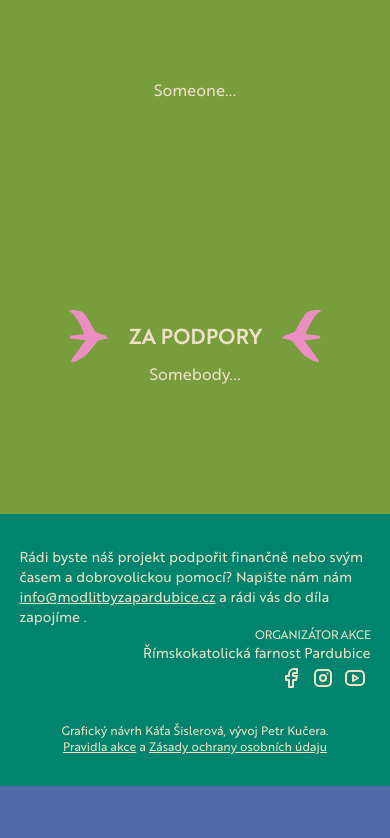
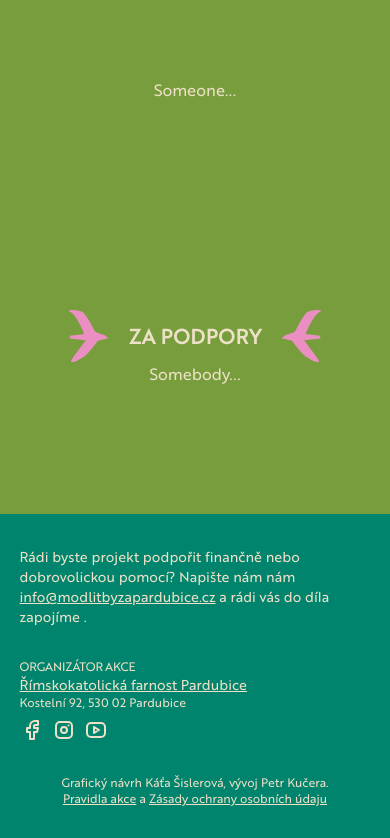
Before and after one commit to petrkucerak/modlitbyzaulice, a Next.js app: page / in a window 390 px wide. Shown: the part 4712-5550 px from the top of the page. Before the commit the page ends 5498 px from the top, so only its background shows below. Built offline with nearby package versions, Linux system fonts and the light colour scheme.

Commit message:
Make footer responsive

```diff
--- a/components/layout/footer.js
+++ b/components/layout/footer.js
@@ -9,11 +9,11 @@ import Link from "next/link";
 export default function Footer() {
   return (
     <footer className="w-full flex flex-col items-center justify-between bg-teal text-white">
-      <div className="text-sm flex md:flex-row flex-col items-center md:justify-between justify-centers w-[90vw] mt-[2rem]">
-        <div className="flex flex-col items-center justify-between w-full md:max-w-[500px]">
-          <p className="">
-            Rádi byste náš projekt podpořit finančně nebo svým časem
-            a&nbsp;dobrovolickou pomocí? Napište nám nám{" "}
+      <div className="text-sm flex md:flex-row-reverse flex-col items-center md:justify-between justify-centers w-[90vw] mt-[2rem]">
+        <div className="flex flex-col items-center justify-between w-full md:max-w-[600px]">
+          <p className="md:text-right mb-8 md:mb-0">
+            Rádi byste projekt podpořit finančně nebo dobrovolickou pomocí?
+            Napište nám nám{" "}
             <Link
               href={"mailto:info@modlitbyzapardubice.cz"}
               className="underline"
@@ -24,7 +24,7 @@ export default function Footer() {
           </p>
         </div>
 
-        <ul className="flex flex-col items-end w-full md:max-w-[500px]">
+        <ul className="flex flex-col items-start w-full md:max-w-[500px]">
           <li className="uppercase tracking-tighter text-xs">
             organizátor akce
           </li>
@@ -33,31 +33,36 @@ export default function Footer() {
               href={"https://farnost-pardubice.cz/"}
               target="_blank"
               rel={"noreferrer"}
+              className="underline"
             >
               Římskokatolická farnost Pardubice
             </Link>
           </li>
-          <li className="flex flex-row items-end mt-1">
+          <li className="text-xs">Kostelní 92, 530 02 Pardubice</li>
+          <li className="flex flex-row items-end mt-2">
             <Link
               href={"https://www.facebook.com/farnostPardubice/"}
               target="_blank"
               rel="noreferrer nofollow"
+              title="Facebookový profil farnosti Pardubice"
             >
-              <IconBrandFacebook className="mx-1" />
+              <IconBrandFacebook className="mr-2" />
             </Link>
             <Link
               href={"https://www.instagram.com/pardubicefarnost/"}
               target="_blank"
               rel="noreferrer nofollow"
+              title="Instagram farnosti Pardubice"
             >
-              <IconBrandInstagram className="mx-1" />
+              <IconBrandInstagram className="mr-2" />
             </Link>
             <Link
               href={"https://www.youtube.com/@farnostpardubice5403/"}
               target="_blank"
               rel="noreferrer nofollow"
+              title="Youtube pardubické farnosti"
             >
-              <IconBrandYoutube className="mx-1" />
+              <IconBrandYoutube className="mr-2" />
             </Link>
           </li>
         </ul>
```
